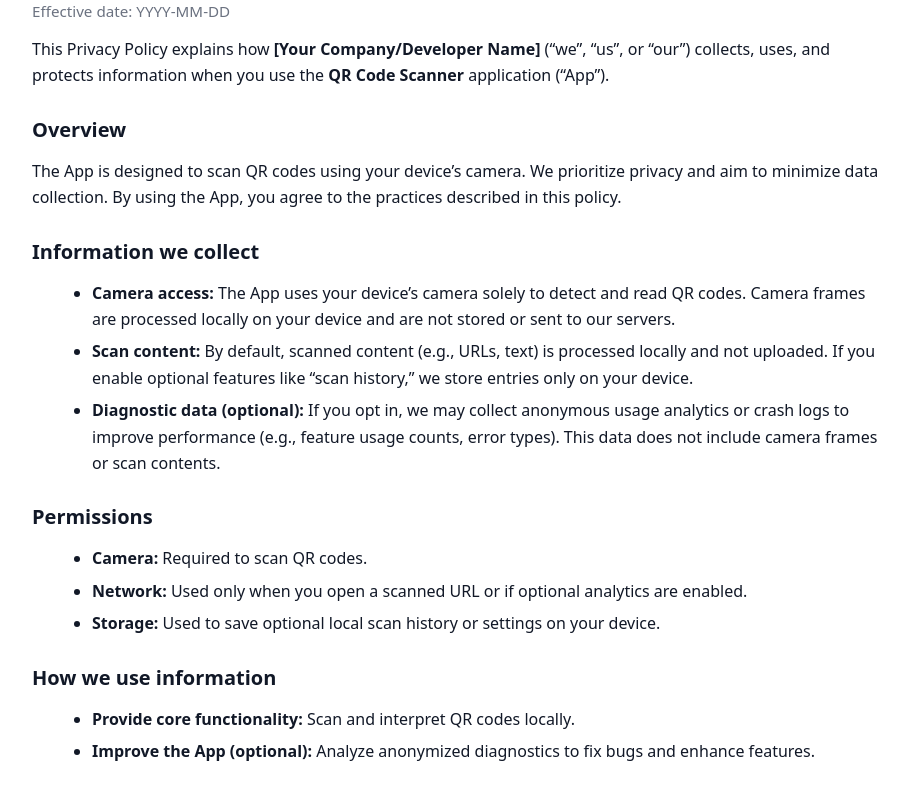
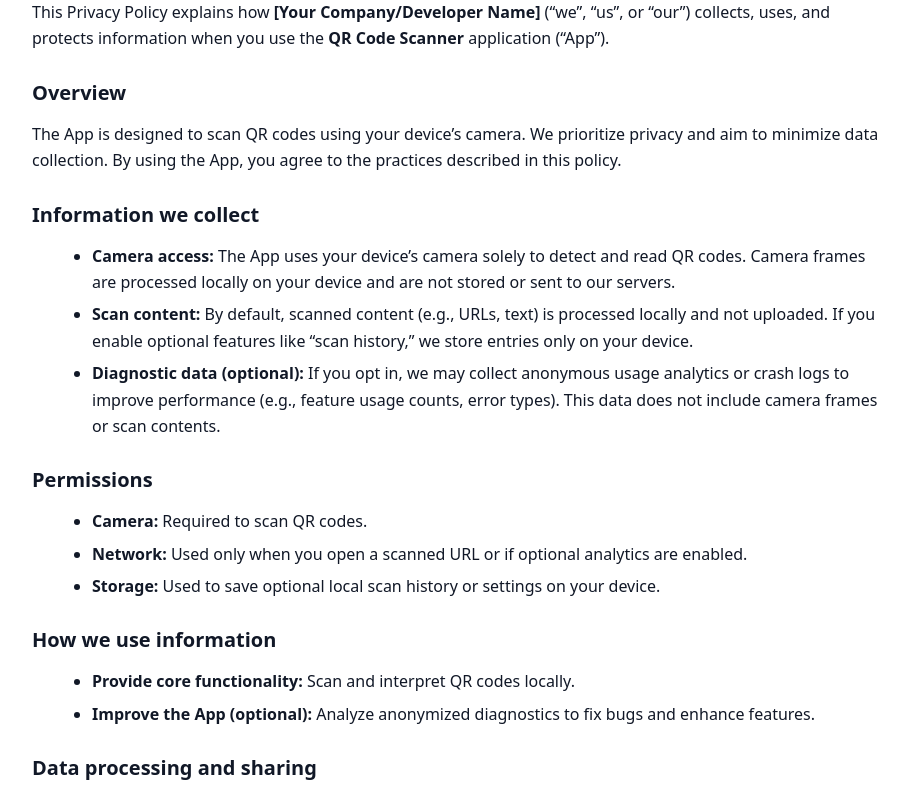
Before and after one commit to isabella00p079-sys/privacy-policy, a plain HTML site: page index.html in a window 1280 px wide. Shown: the part 89-878 px from the top of the page, without its empty margins (178-1086 px from the left). Drawn offline with Linux system fonts and the light colour scheme.

Commit message:
Update index.html

```diff
--- a/index.html
+++ b/index.html
@@ -53,7 +53,7 @@
 <body>
   <main class="container">
     <h1>Privacy Policy</h1>
-    <p class="muted">Effective date: <span>YYYY-MM-DD</span></p>
+    <!-- <p class="muted">Effective date: <span>YYYY-MM-DD</span></p> -->
     <p>This Privacy Policy explains how <strong>[Your Company/Developer Name]</strong> (“we”, “us”, or “our”) collects, uses, and protects information when you use the <strong>QR Code Scanner</strong> application (“App”).</p>
 
     <h2>Overview</h2>
```
